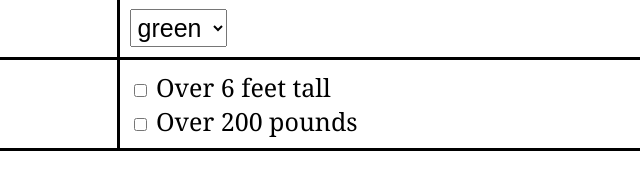
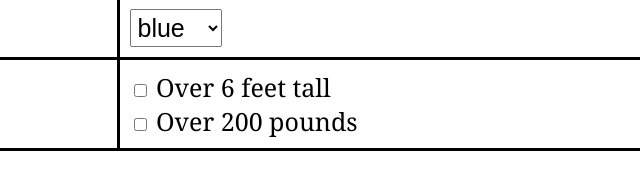
Before and after one commit to PuZenzo/anh-klang, a plain HTML site: page midddd.html in a window 1280 px wide. Shown: the part 227-406 px from the top of the page, 640-1280 px from the left. Drawn offline with Linux system fonts and the light colour scheme.

Commit message:
Add files via upload

```diff
--- a/midddd.html
+++ b/midddd.html
@@ -7,7 +7,7 @@
 
     <style>
         body{
-            font-family: Cambria, Cochin, Georgia, Times, 'Times New Roman', serif;
+            font-family: kantumruy, Cochin, Georgia, Times, 'Times New Roman', serif;
         }
 
         table{
@@ -80,9 +80,9 @@
         <td>
             <select>
 
-                <option>green </option>
                 <option>blue</option>
-                <option>brown</option>
+                <option>green</option>
+                <option>red</option>
             </select>
         </td>
     </tr>
```
